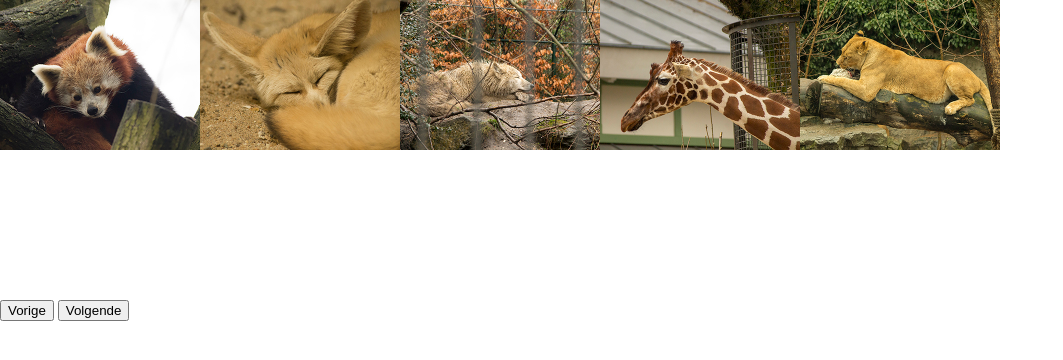
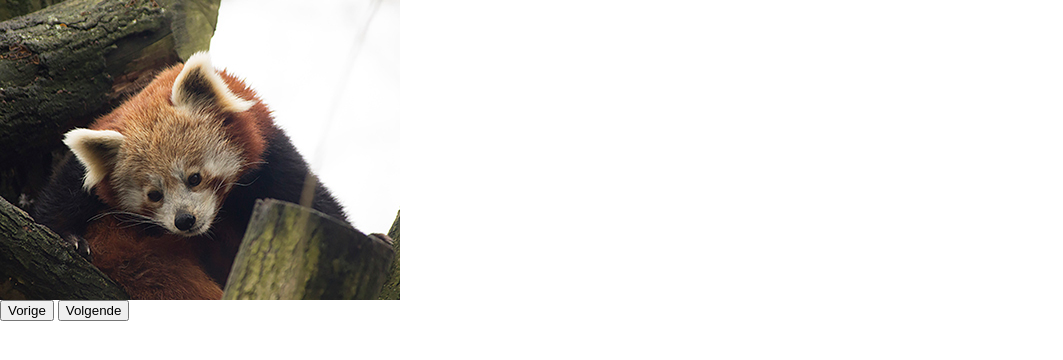
Before and after one commit to AmberRosanne/Flex-HTMLDeepDive, a plain HTML site: page les3-javascript/fotoslider.html in a window 1280 px wide. Shown: the whole page, without its empty margins (0-1063 px from the left). Drawn offline with Linux system fonts and the light colour scheme.

Commit message:
les 3 af

```diff
--- a/les3-javascript/css/style.css
+++ b/les3-javascript/css/style.css
@@ -6,8 +6,8 @@
 }
 
 .foto{
-    width: 200px;
-    height: 150px;
+    width: 400px;
+    height: 300px;
     overflow: hidden;
 }
 
@@ -24,4 +24,5 @@ body {
     position: relative;
     width: 400px;
     height: 300px;
+    overflow: hidden;
 }
--- a/les3-javascript/fotoslider.html
+++ b/les3-javascript/fotoslider.html
@@ -6,8 +6,8 @@
     <title>Fotoslider</title>
     <link rel="stylesheet" type="text/css" href="css/style.css">
     <script>
+        let fotonummer, fotobreedte, aantalfotos, fotoslider;
         function setupFotoslider() {
-            let fotonummer, fotobreedte, aantalfotos, fotoslider;
             fotonummer = 0;
             fotobreedte = 400; // Pas dit aan naar de breedte van jouw foto's
 
```
